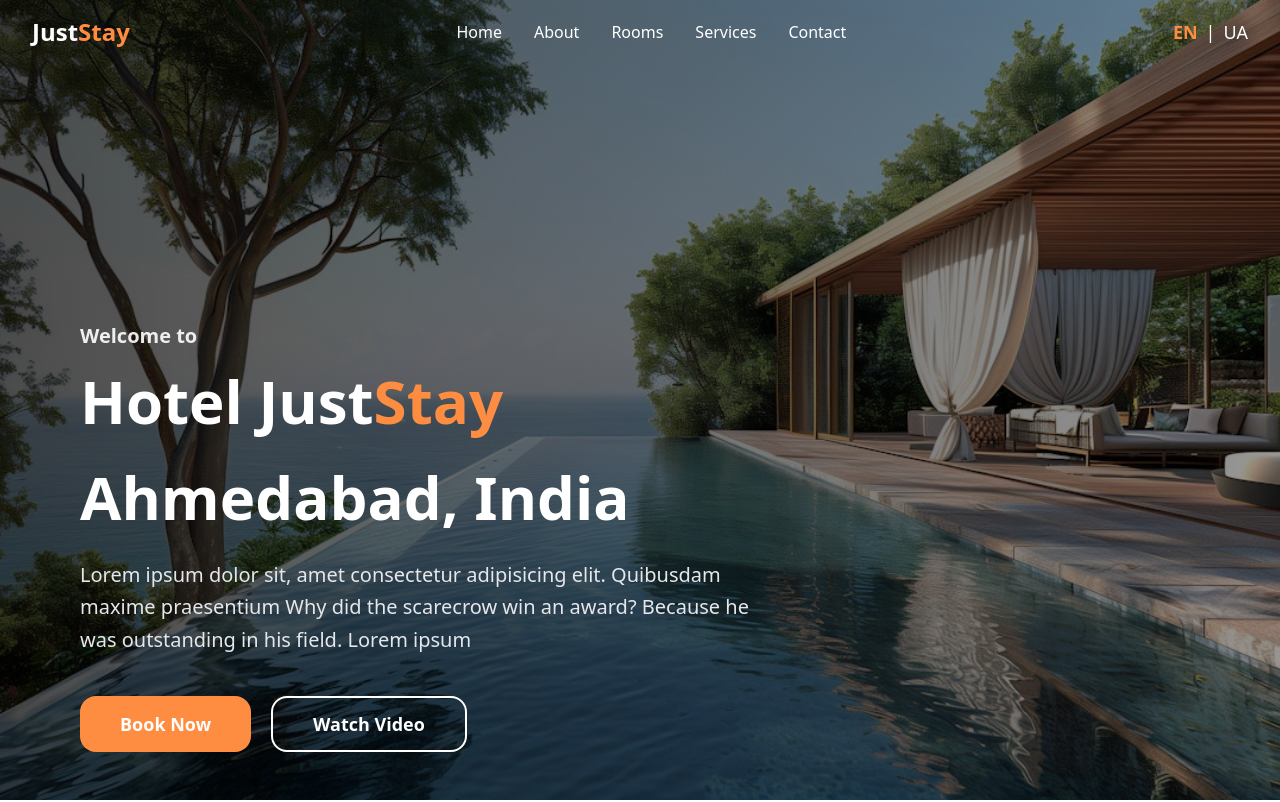
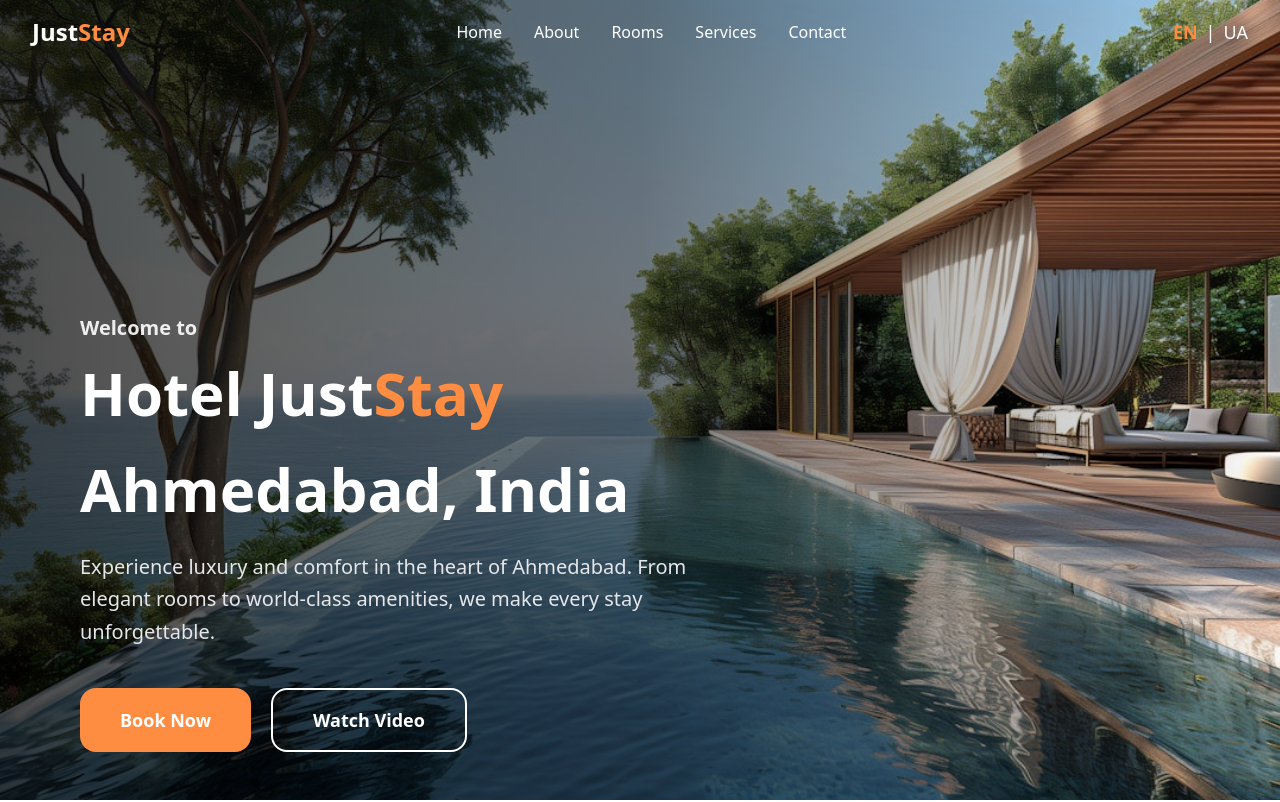
Before and after one commit to AnastasiiaBodnar/hotel-landing, a Vue app: page / in a window 1280 px wide. Shown: the top 802 px of the page. Built offline with nearby package versions, Linux system fonts and the light colour scheme.

Commit message:
style: update hero content and button design

```diff
--- a/src/components/HeroSection.vue
+++ b/src/components/HeroSection.vue
@@ -10,7 +10,7 @@ import bgImage from '../assets/background.png'
       :style="{ backgroundImage: `url(${bgImage})` }"
     ></div>
 
-    <div class="absolute inset-0 bg-linear-to-r from-black/70 to-black/40"></div>
+    <div class="absolute inset-0 bg-linear-to-r from-black/70 via-black/50 to-transparent"></div>
 
     <div class="relative z-10 text-white max-w-full sm:max-w-xl md:max-w-2xl lg:max-w-3xl xl:max-w-4xl">
       <p class="text-base sm:text-lg md:text-xl font-semibold leading-relaxed mb-2 text-white/90">
@@ -26,17 +26,22 @@ import bgImage from '../assets/background.png'
       </h2>
 
       <p class="text-gray-200 text-sm sm:text-base md:text-lg lg:text-xl leading-relaxed mb-8 sm:mb-9 md:mb-10 max-w-xl lg:max-w-2xl">
-        Lorem ipsum dolor sit, amet consectetur adipisicing elit.
-        Quibusdam maxime praesentium Why did the scarecrow win
-        an award? Because he was outstanding in his field. Lorem ipsum
+        Experience luxury and comfort in the heart of Ahmedabad.
+        From elegant rooms to world-class amenities, we make every stay unforgettable.
       </p>
 
       <div class="flex flex-col sm:flex-row gap-4 sm:gap-5 justify-start">
         <button class="bg-primary hover:bg-orange-600 text-white px-8 sm:px-10 py-3 rounded-2xl font-bold text-base sm:text-lg transition transform cursor-pointer">
           Book Now
         </button>
-        <button class="border-2 border-white text-white hover:bg-white hover:text-gray-900 px-8 sm:px-10 py-3 rounded-2xl font-bold text-base sm:text-lg transition cursor-pointer">
-          Watch Video
+
+        <button
+          class="group relative border-2 border-white text-white hover:bg-white hover:text-gray-900 px-8 sm:px-10 py-3 sm:py-4 rounded-2xl font-bold text-base sm:text-lg transition-all duration-300 transform hover:scale-105 hover:shadow-2xl cursor-pointer overflow-hidden"
+        >
+          <span class="relative z-10 flex items-center justify-center gap-2">
+            Watch Video
+          </span>
+          <span class="absolute inset-0 bg-white transform scale-x-0 group-hover:scale-x-100 transition-transform duration-300 origin-left"></span>
         </button>
       </div>
     </div>
```
